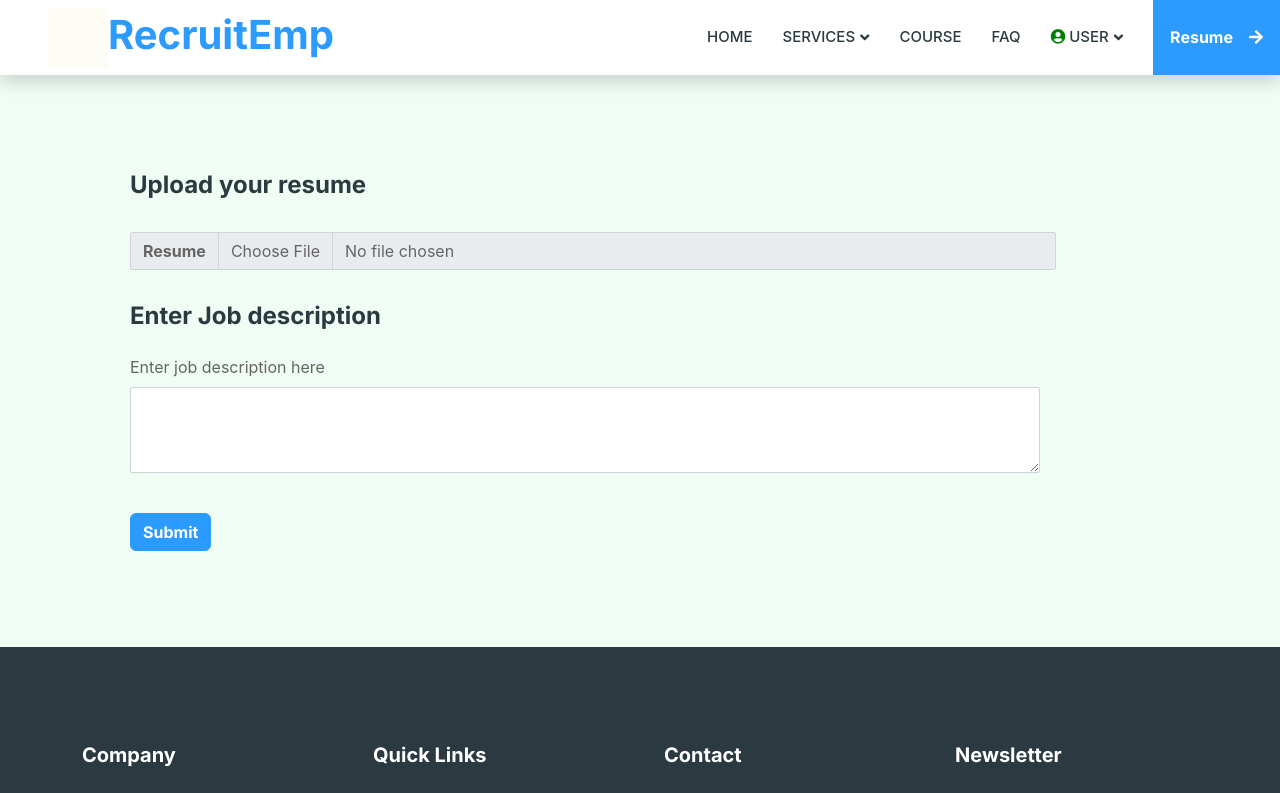
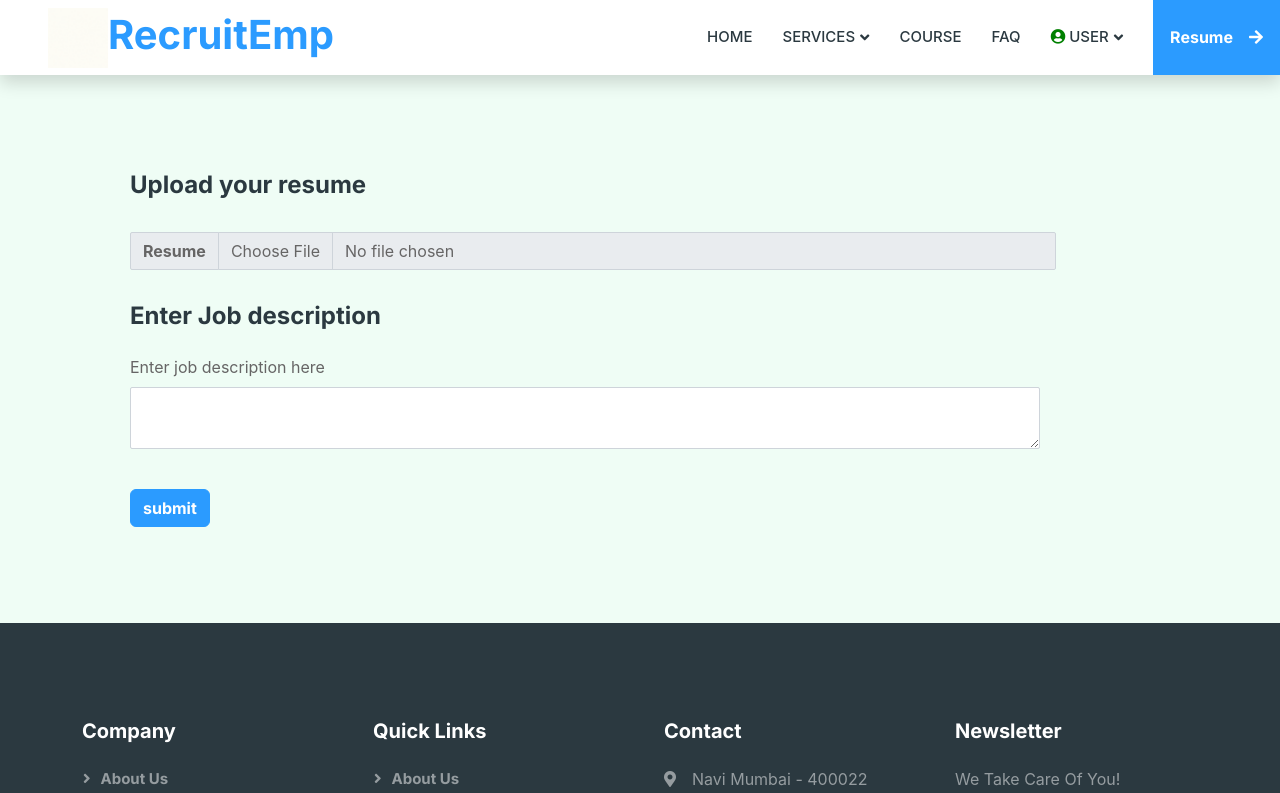
Before and after one commit to mihirnarkar/final_recruite_emp, a React (Create React App) app in the folder Frontend_React/: page /Resume_word_cloud in a window 1280 px wide. Shown: the top 793 px of the page. Built offline with nearby package versions, Linux system fonts and the light colour scheme.

Commit message:
adding ajax in react adn word cloud form

```diff
--- a/Frontend_React/package.json
+++ b/Frontend_React/package.json
@@ -7,6 +7,7 @@
     "@testing-library/jest-dom": "^5.16.5",
     "@testing-library/react": "^13.4.0",
     "@testing-library/user-event": "^13.5.0",
+    "axios": "^1.1.3",
     "gh-pages": "^4.0.0",
     "react": "^18.2.0",
     "react-dom": "^18.2.0",
--- a/Frontend_React/src/components/features/Resume_word_cloud.js
+++ b/Frontend_React/src/components/features/Resume_word_cloud.js
@@ -1,35 +1,64 @@
-import React from 'react'
+import { React, onSubmit } from 'react'
 import { Link } from 'react-router-dom'
 import Footer from '../Footer'
 import UserNavbar from '../user/UserNavbar'
+import axios from 'axios'
+
+
 
 function Resume_word_cloud() {
+
+
+
+    const onSubmit = (e) => {
+        e.preventDefault();
+        console.log("refresh prevented");
+
+
+        try {
+
+            axios({
+                method: 'post',
+                url: '/Resume_word_cloud',
+                data: {
+                    firstName: 'Jatin',
+                    job_desc: job_desc,
+                    resume_name:resume_name
+                }
+            });
+
+        } catch (err) {
+            console.log(err);
+        }
+
+    };
+
+    let job_desc;
+    let resume_name="resume name";
+
+    const handleMessageChange = event => { //this will update the textarea and give me in a variable
+        job_desc = event.target.value
+        console.log(job_desc)
+    };
+
 
 
     return (
         <>
             <UserNavbar />
-            {/* <h1>kjdbsf</h1>
-            <form action="" method="post" >
-                <input type="text" id='word' name="wordcloud" />
-                <br></br>
-                <input type="text" id='desc' name="desc" />
-                <br></br>
-                <input type='submit' value='submit' />
-            </form> */}
-
             <div className="container-xxl p-5 m-5 wow fadeInUp" data-wow-delay="0.1s">
                 <div className="container">
                     <div className="row gy-5 gx-4">
                         <div className="col-lg-10">
                             <div className="">
-                                <form>
+
+                                <form onSubmit={onSubmit}>
                                     <h4>Upload your resume</h4>
                                     <br />
                                     <div className="row g-3">
                                         <div className="input-group col-12 col-sm-6">
                                             <span class="input-group-text"><b>Resume</b></span>
-                                            <input type="file" className="form-control" placeholder="Current Location" />
+                                            <input type="file" className="form-control" name='resume_name' placeholder="Current Location" />
                                         </div>
 
                                         <div className="row g-3">
@@ -37,17 +66,22 @@ function Resume_word_cloud() {
                                             <div className="container">
                                                 <div class="mb-3">
                                                     <label for="exampleFormControlTextarea1" class="form-label">Enter job description here</label>
-                                                    <textarea class="form-control" id="exampleFormControlTextarea1" rows="3"></textarea>
+
+                                                    <textarea class="form-control" id="message" onChange={handleMessageChange} />
+                                                    {/* <textarea ></textarea> */}
                                                 </div>
                                             </div>
 
                                             <div className="container-sm mt-4">
                                                 {/* <button className="btn btn-secondary w-100" type="submit">Apply Now</button> */}
-                                                <Link className="btn btn-secondary trackAppButton" to="/trackapp">Submit</Link>
+                                                {/* <Link className="btn btn-secondary trackAppButton" type='submit'>Submit</Link> */}
+                                                <input className="btn btn-secondary trackAppButton" type='submit' value='submit' />
                                             </div>
                                         </div>
                                     </div>
                                 </form>
+
+
                             </div>
                         </div>
                     </div>
```
Also changed, not shown: 1 other file (tests, documents, lock files or other folders).
